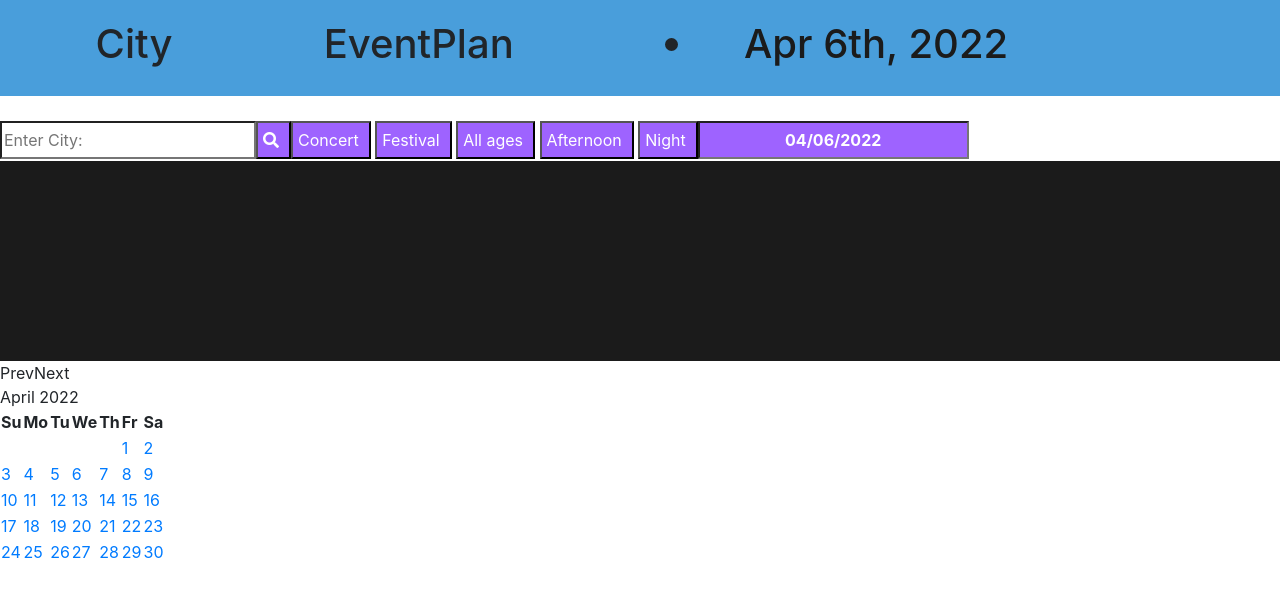
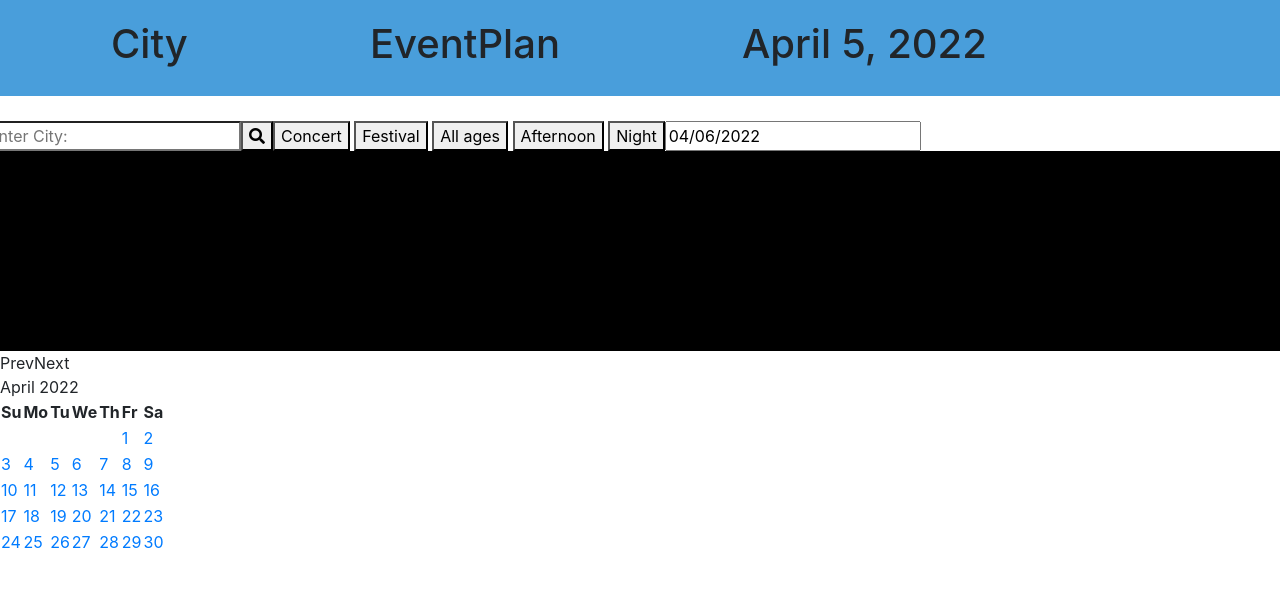
Before and after one commit to jdmill/Eventplan, a plain HTML site: page index.html in a window 1280 px wide. Drawn offline with nearby package versions, Linux system fonts and the light colour scheme.

Commit message:
Revert "color tweak "

```diff
--- a/assets/jsAPI.js
+++ b/assets/jsAPI.js
@@ -12,12 +12,6 @@ var zip = "";
 //queries elements
 var eventsSection = document.querySelector(".events");
 var eventTitle = document.querySelector("#event")
-
-// Displays Current Date
-var today = moment();
-$(".day").text(today.format("MMM Do, YYYY"));
-console.log(today)
-
 
 
 //readies the date picker function and sets default date to today
--- a/assets/style.css
+++ b/assets/style.css
@@ -9,7 +9,6 @@
     justify-content: space-around;
     align-items: center;
     margin-bottom: 25px;
-
 }
 
 .title  {
@@ -19,40 +18,13 @@
     font-weight: bold;
 }
 
-.day{
-    padding: 25px ;
-    color: rgb(27, 27, 27);
-    background-color: #499edb;
-}
-.day:hover{
-    color: #9E63FF;
-    background-color: rgb(27, 27, 27);
-
-}
-
 #city {
     font-weight: bold ;
-    color: rgb(27, 27, 27);
+    color: black;
 }
 
 #date {
-    color: rgb(27, 27, 27);
-}
-
-#datepicker{
-    text-align: center;
-    font-weight: 700;
-    color: white;
-    background: #9E63FF;
-
-}
-
-button{
-    display: inline-block;
-    background: #9E63FF;
-    color: white;
-    cursor: pointer;
-    padding: 5px 10px 5px 5px;
+    color: black;
 }
 
 #search {
@@ -61,14 +33,10 @@ button{
     border-radius: 50px;
     margin: 20px;
 }
-form{
-    padding: 0px 0px 2px 15px;
-}
 
 form.search button{
     border-radius: 50%;
 }
-
 
 .tags {
  display: flex;
@@ -84,12 +52,12 @@ form.search button{
     margin: 20px;
     border-radius: 50px;
     border: 10px;
-    border-color: rgb(27, 27, 27);
+    border-color: black;
 }
 
 
 .pagebottom{
-    background-color: rgb(27, 27, 27);
+    background-color: black;
     width: 100%;
     min-height: 200px;
     height: max-content;
--- a/index.html
+++ b/index.html
@@ -26,8 +26,7 @@
       <h1 class="header-title">EventPlan</h1>
       <!--Date-->
       <div>
-        <h1 id="header-date"><li class="ui-state-default"><span class="day"></span></</h1>
-
+        <h1 id="header-date">April 5, 2022</h1>
       </div>
       <!--Forecast Display-->
       <div class="d-flex flex-row justify-content-end align-items-baseline">
```
